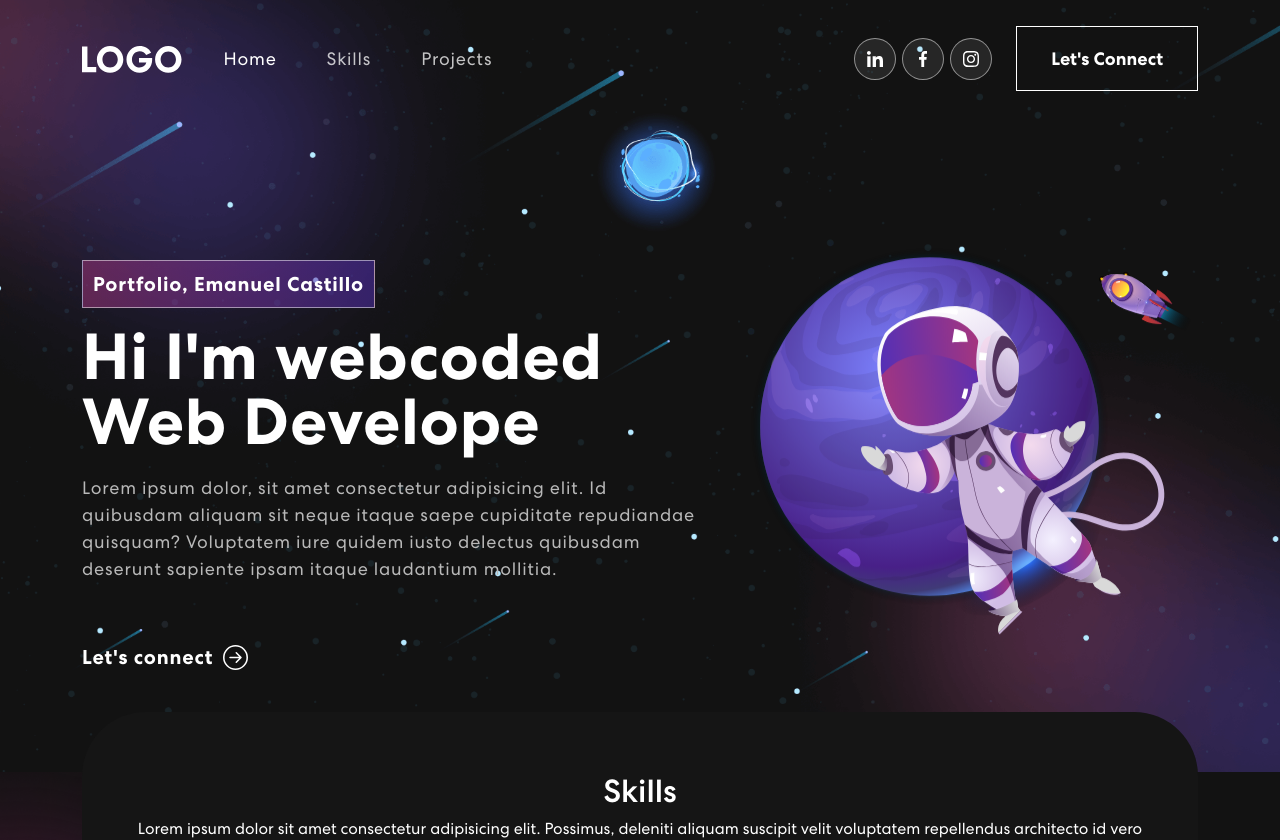
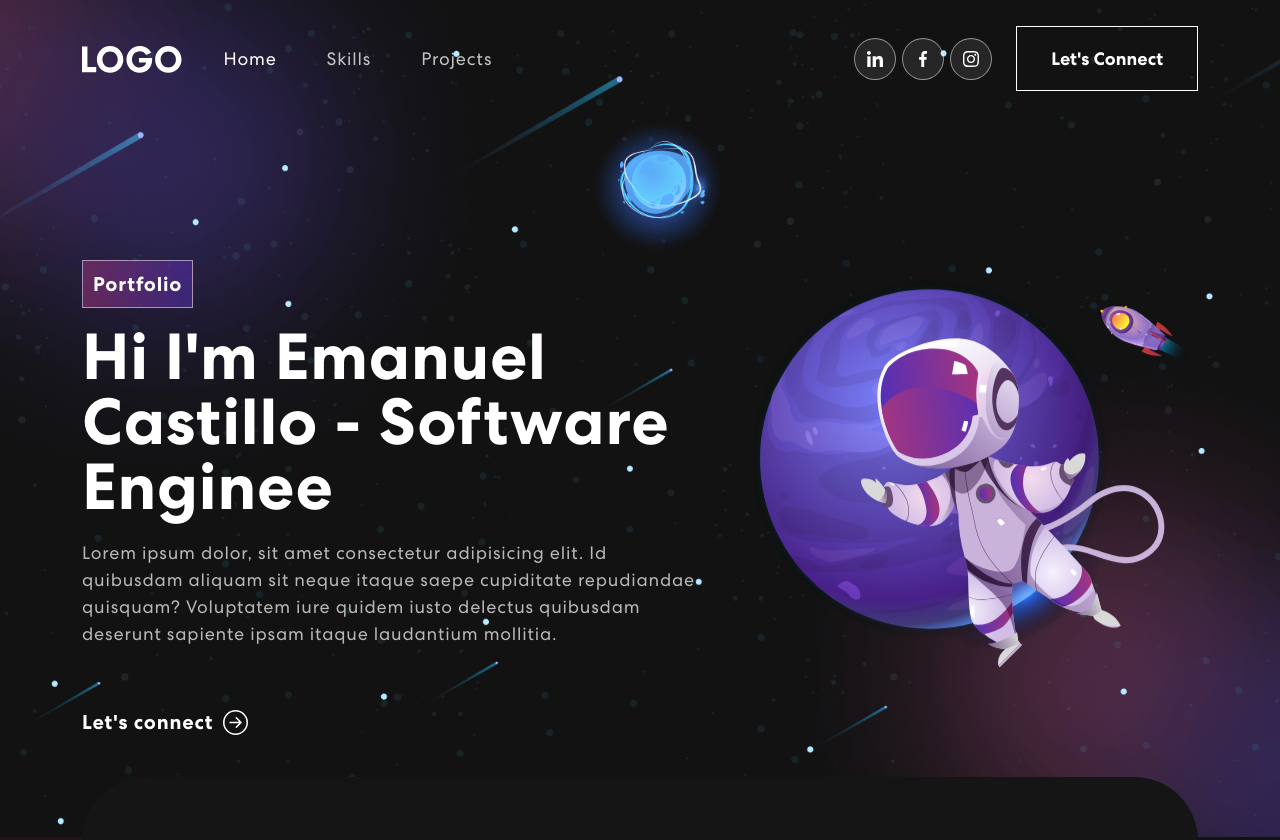
Before and after one commit to emacaz/emacaz.github.io, a React (Create React App) app: page / in a window 1280 px wide. Shown: the top 840 px of the page. Built offline with nearby package versions, Linux system fonts and the light colour scheme.

Commit message:
Project done without newsletter form. Starting to customize it

```diff
--- a/package.json
+++ b/package.json
@@ -6,6 +6,7 @@
     "@testing-library/jest-dom": "^5.17.0",
     "@testing-library/react": "^13.4.0",
     "@testing-library/user-event": "^13.5.0",
+    "animate.css": "^4.1.1",
     "bootstrap": "^5.3.2",
     "cors": "^2.8.5",
     "express": "^4.18.3",
--- a/src/components/Banner.js
+++ b/src/components/Banner.js
@@ -2,65 +2,81 @@ import { useState, useEffect } from "react";
 import { Container, Row, Col } from "react-bootstrap";
 import { ArrowRightCircle } from "react-bootstrap-icons";
 import headerImg from "../assets/img/header-img.svg";
-// import "animate.css";
+import "animate.css";
 import TrackVisibility from "react-on-screen";
 
 export const Banner = () => {
   const [loopNum, setLoopNum] = useState(0);
   const [isDeleting, setIsDeleting] = useState(false);
-  const toRotate = ["Web Developer", "Web Designer", "UI/UX Designer"];
+  const toRotate = ["Software Engineer", "FullStack Dev",];
   const [text, setText] = useState("");
   const [delta, setDelta] = useState(300 - Math.random() * 100);
-  const period = 2000;
+  const period = 1000;
 
   useEffect(() => {
     let ticker = setInterval(() => {
       tick();
-    }, delta)
+    }, delta);
 
-    return () => { clearInterval(ticker)};
-  }, [text])
+    return () => {
+      clearInterval(ticker);
+    };
+  }, [text]);
 
   const tick = () => {
     let i = loopNum % toRotate.length;
     let fullText = toRotate[i];
-    let updatedText = isDeleting ? fullText.substring(0, text.length - 1) : fullText.substring(0, text.length + 1);
+    let updatedText = isDeleting
+      ? fullText.substring(0, text.length - 1)
+      : fullText.substring(0, text.length + 1);
 
     setText(updatedText);
 
     if (isDeleting) {
-      setDelta(prevDelta => prevDelta /2);
+      setDelta((prevDelta) => prevDelta / 2);
     }
 
     if (!isDeleting && updatedText === fullText) {
       setIsDeleting(true);
       setDelta(period);
-    } else if (isDeleting && updatedText === '') {
+    } else if (isDeleting && updatedText === "") {
       setIsDeleting(false);
       setLoopNum(loopNum + 1);
-      setDelta(500);
+      setDelta(100);
     }
-  }
+  };
 
   return (
     <section className="banner" id="home">
       <Container>
         <Row className="align-items-center">
           <Col xs={12} md={6} xl={7}>
-            <span className="tagline">Portfolio, Emanuel Castillo</span>
+            <TrackVisibility>
+              {({ isVisible }) => (
+                <div
+                  className={
+                    isVisible ? "animated__animated animate__fadeIn" : ""
+                  }
+                >
+                  <span className="tagline">Portfolio</span>
                   <h1>
-              {`Hi I'm webcoded `}
+                    {`Hi I'm Emanuel Castillo - `}
                     <span className="wrap">{text}</span>
                   </h1>
                   <p>
+                    {" "}
                     Lorem ipsum dolor, sit amet consectetur adipisicing elit. Id
-              quibusdam aliquam sit neque itaque saepe cupiditate repudiandae
-              quisquam? Voluptatem iure quidem iusto delectus quibusdam deserunt
-              sapiente ipsam itaque laudantium mollitia.
+                    quibusdam aliquam sit neque itaque saepe cupiditate
+                    repudiandae quisquam? Voluptatem iure quidem iusto delectus
+                    quibusdam deserunt sapiente ipsam itaque laudantium
+                    mollitia.{" "}
                   </p>
                   <button onClick={() => console.log("Connect")}>
                     Let's connect <ArrowRightCircle size={25} />
                   </button>
+                </div>
+              )}
+            </TrackVisibility>
           </Col>
           <Col xs={12} md={6} xl={5}>
             <img src={headerImg} alt="Header img" />
```
Also changed, not shown: 1 other file (tests, documents, lock files or other folders). Lines whose indentation alone changed are shown as unchanged.
